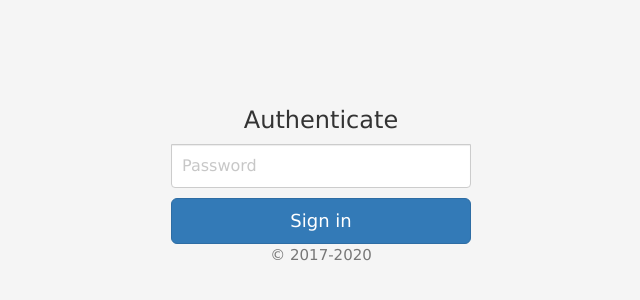
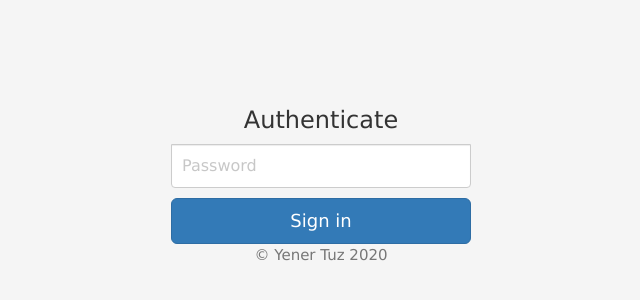
Before and after one commit to yenertuz/tracker, a plain HTML site: page index.html in a window 1280 px wide. Shown: the part 218-518 px from the top of the page, 319-959 px from the left. Drawn offline with nearby package versions, Linux system fonts and the light colour scheme.

Commit message:
Update index.html

```diff
--- a/index.html
+++ b/index.html
@@ -80,7 +80,7 @@
         <label for="inputPassword" class="sr-only">Password</label>
         <input type="password" id="password" class="form-control" placeholder="Password" required>
         <button class="btn btn-lg btn-primary btn-block" type="submit" onclick="login()">Sign in</button>
-        <p class="mt-5 mb-3 text-muted">&copy; 2017-2020</p>
+        <p class="mt-5 mb-3 text-muted">&copy; Yener Tuz 2020</p>
     </form>
     <table class="table table-striped">
         <tr>
```
